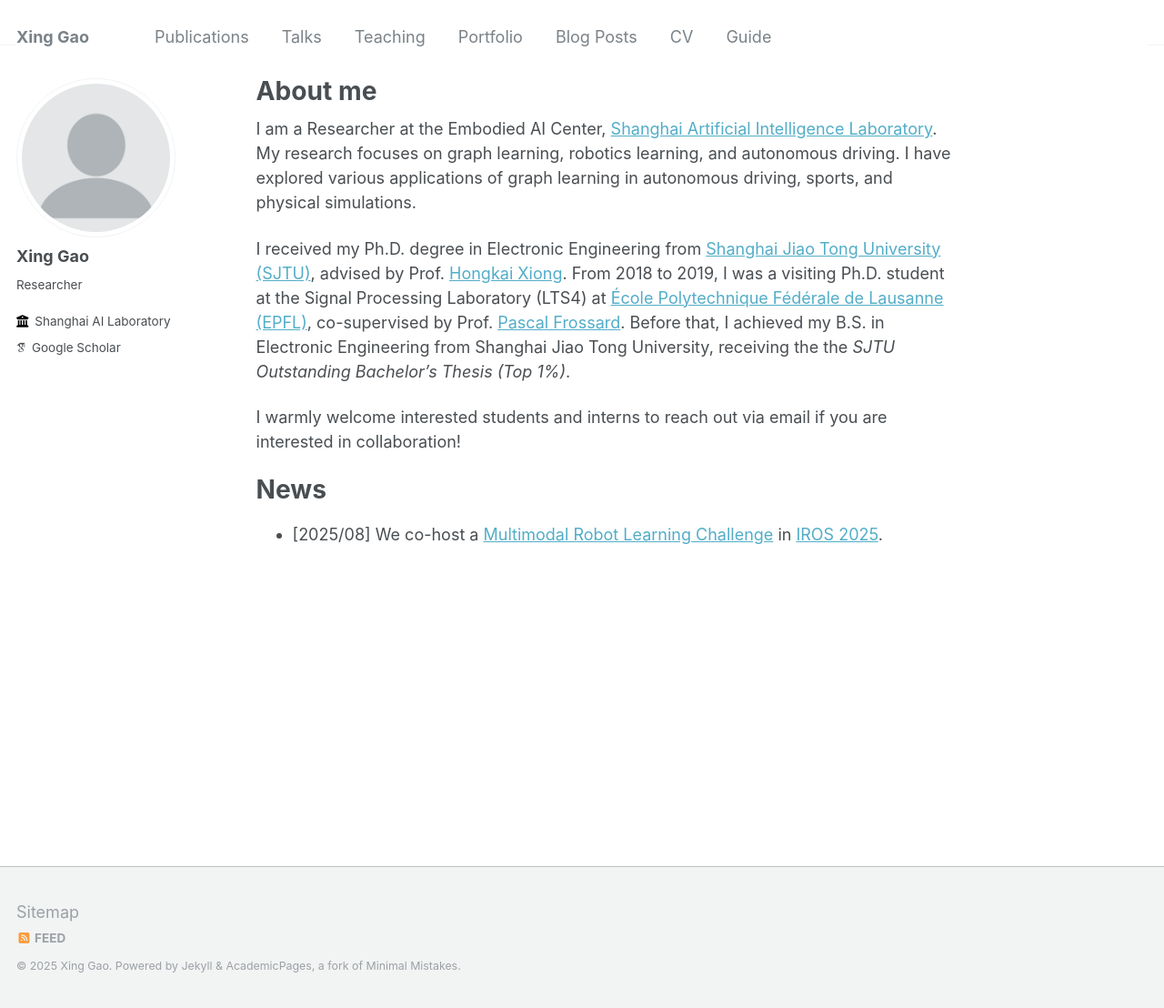
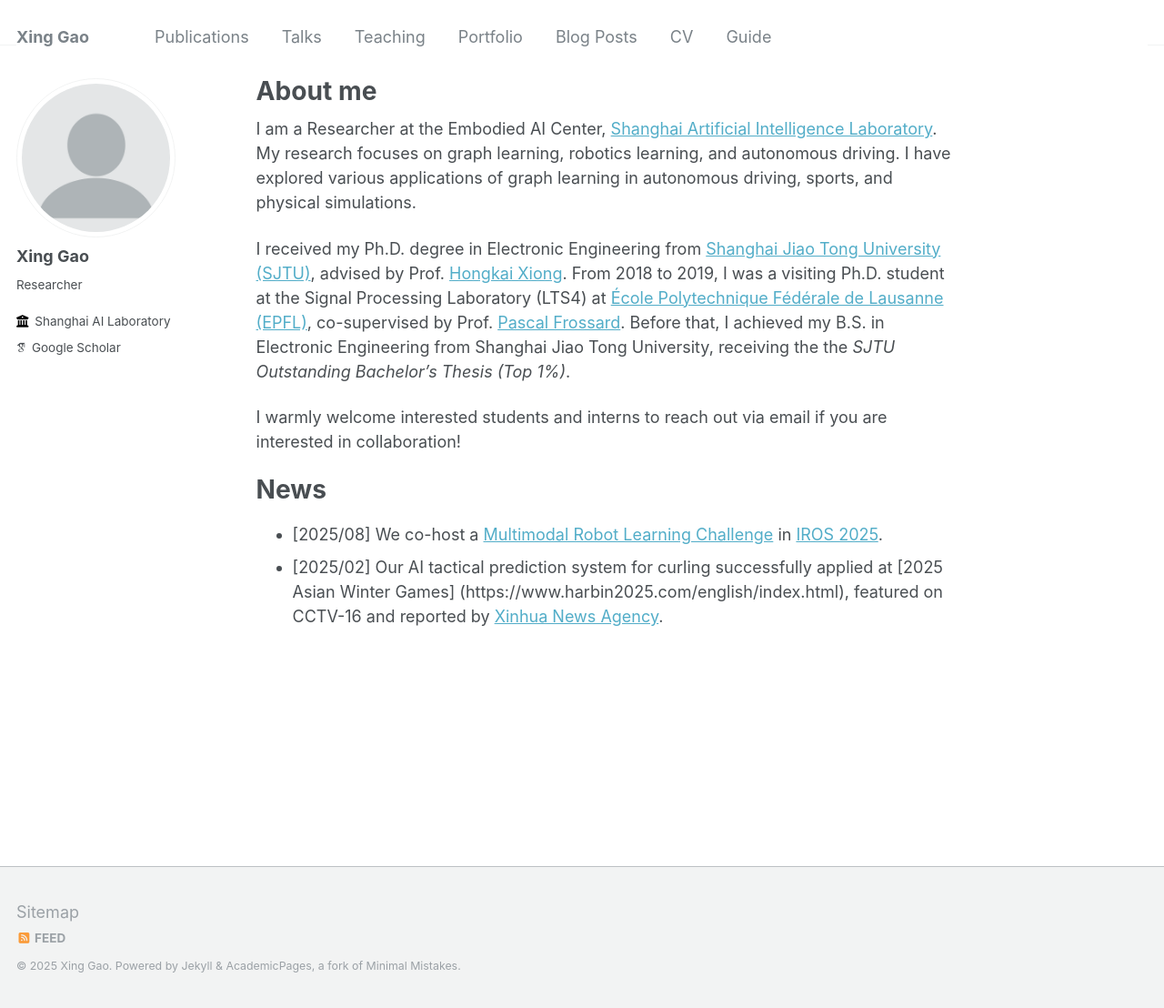
Before and after one commit to william-gx/william-gx.github.io, a Jekyll site: the page built from _pages/about.md, in a window 1280 px wide and 1108 px high. Shown: the whole window at 91% size. Built offline with Jekyll 4.4.1, drawn with Linux system fonts in a browser that asks for light colours; some web fonts are replaced.

Commit message:
Update about.md

```diff
--- a/_pages/about.md
+++ b/_pages/about.md
@@ -15,3 +15,4 @@ I warmly welcome interested students and interns to reach out via email if you a
 News
 ======
 * \[2025/08\] We co-host a [Multimodal Robot Learning Challenge](https://internrobotics.shlab.org.cn/challenge/2025/) in [IROS 2025](https://www.iros25.org/).
+* \[2025/02\] Our AI tactical prediction system for curling successfully applied at [2025 Asian Winter Games] (https://www.harbin2025.com/english/index.html), featured on CCTV-16 and reported by [Xinhua News Agency](https://www.news.cn/sports/20250214/96fecff076cf4918bcbacc2540d6f837/c.html).
```
